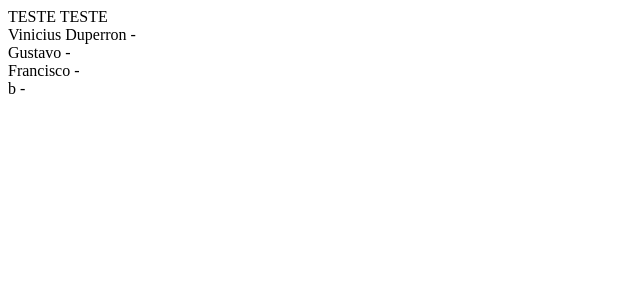
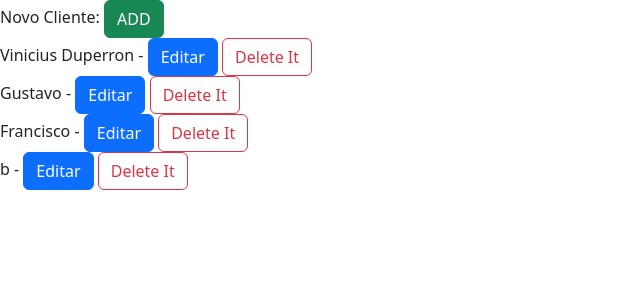
Before and after one commit to gustavofsanchez/Pagbem, a Django app: page / in a window 1280 px wide. Shown: the top 300 px of the page, without its empty margins (0-640 px from the left). Run offline with Django 4.2, Linux system fonts and the light colour scheme; data comes from the database, SQL or seed files in the repository; both versions use the stored data as it was after the commit.

Commit message:
CRUD completo
Primeiro crud completo

```diff
--- a/pagBem/pagControle/urls.py
+++ b/pagBem/pagControle/urls.py
@@ -3,5 +3,8 @@ from . import views
 
 urlpatterns = [
     path('', views.index, name='index'),
-
+    path('cadastro_cliente/', views.cadastro_cliente, name='cadastro_cliente'),
+    path('deletar_cliente/<str:pk>/', views.deletar_cliente, name='deletar_cliente'),
+    path('editar_cliente/<str:pk>/', views.editar_cliente, name='editar_cliente'),
+    path('editar_cliente_modal/<str:pk>/', views.editar_cliente_modal, name='editar_cliente_modal'),
 ]
--- a/pagBem/pagControle/views.py
+++ b/pagBem/pagControle/views.py
@@ -1,6 +1,8 @@
-from django.shortcuts import render
+from datetime import date
+import json
+from django.shortcuts import redirect, render
 
-from django.http import HttpResponse
+from django.http import HttpResponse, JsonResponse
 
 from pagControle.models import Cliente
 
@@ -8,3 +10,47 @@ def index(request):
     clientes = Cliente.objects.all()
     context = {'clientes':clientes}
     return render(request, 'index.html', context)
+
+def cadastro_cliente(request):
+    nome = request.POST['nome']
+    login = request.POST['login']
+    senha = request.POST['senha']
+    novoCliente = Cliente(
+        nome = nome,
+        login = login,
+        senha = senha,
+        ativo = False,
+        vencimento =  date.today(),
+        plano = None
+    )
+    novoCliente.save()
+    return redirect('http://127.0.0.1:8000/')
+
+def deletar_cliente(request, pk):
+    cliente = Cliente.objects.get(id=pk)
+    cliente.delete()
+    return redirect('http://127.0.0.1:8000/')
+
+def editar_cliente(request, pk):
+    cliente = Cliente.objects.get(id=pk)
+    if request.method == 'POST':
+        nome = request.POST['nome']
+        login = request.POST['login']
+        senha = request.POST['senha']
+        cliente.nome = nome
+        cliente.login = login
+        cliente.senha = senha
+        cliente.save()
+        return redirect('http://127.0.0.1:8000/')
+    context = {'cliente':cliente}
+    return render(request, 'editar_cliente.html', context)
+
+
+def editar_cliente_modal(request, pk):
+    cliente = Cliente.objects.get(id=pk)
+    newdata = {
+			"nome": cliente.nome,
+            "login": cliente.login,
+            "senha": cliente.senha
+		}
+    return JsonResponse(newdata)
--- a/pagBem/templates/index.html
+++ b/pagBem/templates/index.html
@@ -1,7 +1,78 @@
 <html>
-    TESTE TESTE <BR>
+    <head>
+        <link href="https://cdn.jsdelivr.net/npm/bootstrap@5.3.2/dist/css/bootstrap.min.css" rel="stylesheet" integrity="sha384-T3c6CoIi6uLrA9TneNEoa7RxnatzjcDSCmG1MXxSR1GAsXEV/Dwwykc2MPK8M2HN" crossorigin="anonymous">
+        <script src="https://cdn.jsdelivr.net/npm/bootstrap@5.3.2/dist/js/bootstrap.bundle.min.js" integrity="sha384-C6RzsynM9kWDrMNeT87bh95OGNyZPhcTNXj1NW7RuBCsyN/o0jlpcV8Qyq46cDfL" crossorigin="anonymous"></script>
+        <script src="https://ajax.googleapis.com/ajax/libs/jquery/3.6.4/jquery.min.js"></script>
+      </head>
+    <body>
+    Novo Cliente: <button type="button" class="btn btn-success" onclick="addmodal()">
+      ADD
+    </button> <BR>
 
     {% for c in clientes %}
-        {{ c.nome }} - {{ c.plano.nome }}<BR>
+        {{ c.nome }} -
+         <a class="btn btn-primary" id="{{c.id}}" onclick="editarmodal(this.id)">Editar</a>
+         <a class="btn btn-outline-danger" href="{% url 'deletar_cliente' pk=c.id %}">Delete It</a><BR>
     {% endfor %}
+    <BR><BR><BR>
+
+    <div class="modal fade" id="ModalProduct" tabindex="-1" role="dialog" aria-labelledby="exampleModalLabel" aria-hidden="true">
+      <div class="modal-dialog" role="document">
+        <div class="modal-content">
+          <div class="modal-header">
+            <h5 class="modal-title" id="exampleModalLabel">Inserir Cliente</h5>
+              <span aria-hidden="true">&times;</span>
+            </button>
+          </div>
+          <div class="modal-body">
+            <form id="form" action="/cadastro_cliente/" method="POST">
+              {% csrf_token %}
+              <label for="nome">Nome:</label><br>
+              <input type="text" id="nome" name="nome" value="Insira seu nome"><br>
+              <label for="login">Login: </label><br>
+              <input type="text" id="login" name="login" value="Insira o username"><br><br>
+              <label for="senha">Senha: </label><br>
+              <input type="text" id="senha" name="senha" value="****"><br><br>
+              <input type="submit" value="Submit">
+          </form>
+          </div>
+        </div>
+      </div>
+    </div>
+    </body>
+
+    <script>
+      function addmodal(){
+        $('#ModalProduct').modal('show');
+        document.getElementById("nome").value = "";
+        document.getElementById("login").value = "";
+        document.getElementById("senha").value = "";
+        $('#form').attr('action', 'http://127.0.0.1:8000/cadastro_cliente/');
+      }
+      function editarmodal(clicked_id){
+        $('#ModalProduct').modal('show');
+        url = 'http://127.0.0.1:8000/editar_cliente_modal/'+clicked_id + '/';
+        $.ajax({
+          url: url,
+          method: "POST",
+          headers: {
+            "X-CSRFToken": "{{csrf_token}}"
+          },
+          success: function(response){
+              //Se a solicitação for feita com sucesso, a resposta representará os dados
+              nome = response.nome;
+              login = response.login;
+              senha = response.senha;
+              document.getElementById("nome").value = nome;
+              document.getElementById("login").value = login;
+              document.getElementById("senha").value = senha;
+              $('#form').attr('action', 'http://127.0.0.1:8000/editar_cliente/'+clicked_id+'/');
+          },
+          error: function(XMLHttpRequest, textStatus, errorThrown) {
+              alert("Status: " + textStatus); alert("Error: " + errorThrown);
+          }
+        });
+
+      }
+    </script>
 </html>
```
Also changed, not shown: pagBem/templates/editar_cliente.html (added, +21 -0 lines), pagBem/db.sqlite3.
